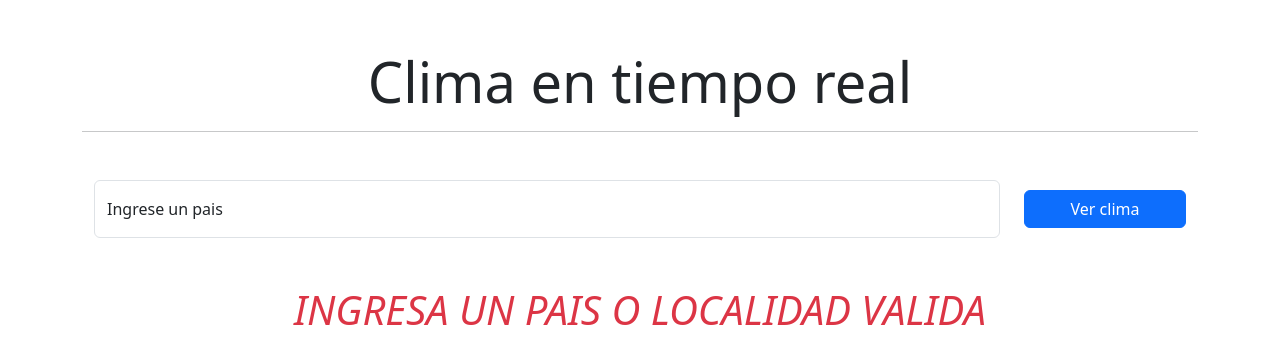
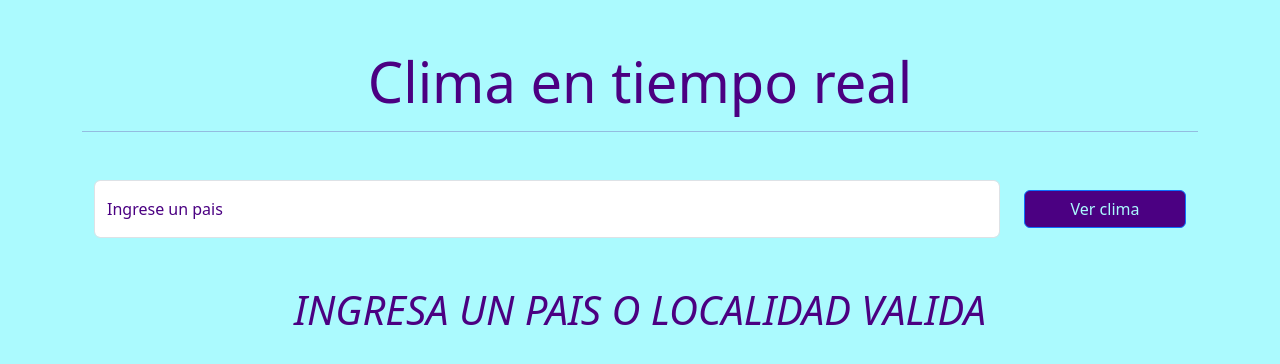
Before and after one commit to Fedreric/practicoReact-13, a React (Vite) app: page / in a window 1280 px wide. Shown: the top 364 px of the page. Built offline with nearby package versions, Linux system fonts and the light colour scheme.

Commit message:
Se agregan estilos

```diff
--- a/src/App.css
+++ b/src/App.css
@@ -1,9 +1,29 @@
+body{
+  color: rgb(75, 0, 130);
+  background-color: #abfafe;
+  height: 100vh;
+}
+.btn{
+  background-color: rgb(75, 0, 130);
+  color: #abfafe;
+}
+.btn:hover{
+  background-color: rgb(93, 5, 156);
+}
 .card-clima{
-  border: 1px solid red;
+  -webkit-box-shadow: -13px 19px 8px -4px rgba(0,0,0,0.52);
+  -moz-box-shadow: -13px 19px 8px -4px rgba(0,0,0,0.52);
+  box-shadow: -13px 19px 8px -4px rgba(0,0,0,0.52);
+  color: indigo;
 }
 
-@media screen and (min-width: 992px){
+@media (width >= 992px){
   .card-clima{
     width: 50%;
   }
 }
+@media (width <= 576px){
+  .card-clima{
+    width:100%;
+  }
+}
--- a/src/App.jsx
+++ b/src/App.jsx
@@ -1,7 +1,7 @@
 import 'bootstrap/dist/css/bootstrap.min.css';
-import './App.css'
 import { Container } from 'react-bootstrap';
 import Formulario from './components/Formulario';
+import './App.css'
 
 function App() {
   return (
--- a/src/components/Clima.jsx
+++ b/src/components/Clima.jsx
@@ -6,7 +6,7 @@ const Clima = ({ datos, mostrarClima }) => {
 
   const monstrarCard = mostrarClima ? (
     <Container className="mt-5">
-      <Card className="text-center w-100 mx-auto card-clima">
+      <Card className="text-center card-clima mx-auto">
         <Card.Header>{datos?.name}</Card.Header>
         <Card.Body>
           <blockquote className="blockquote mb-0">
@@ -26,7 +26,7 @@ const Clima = ({ datos, mostrarClima }) => {
     </Container>
   ) : (
     <Container className="mt-5 text-center">
-        <h1 className="fst-italic text-danger display-6">INGRESA UN PAIS O LOCALIDAD VALIDA</h1>
+        <h1 className="fst-italic display-6">INGRESA UN PAIS O LOCALIDAD VALIDA</h1>
     </Container>
   );
   return monstrarCard;
```
